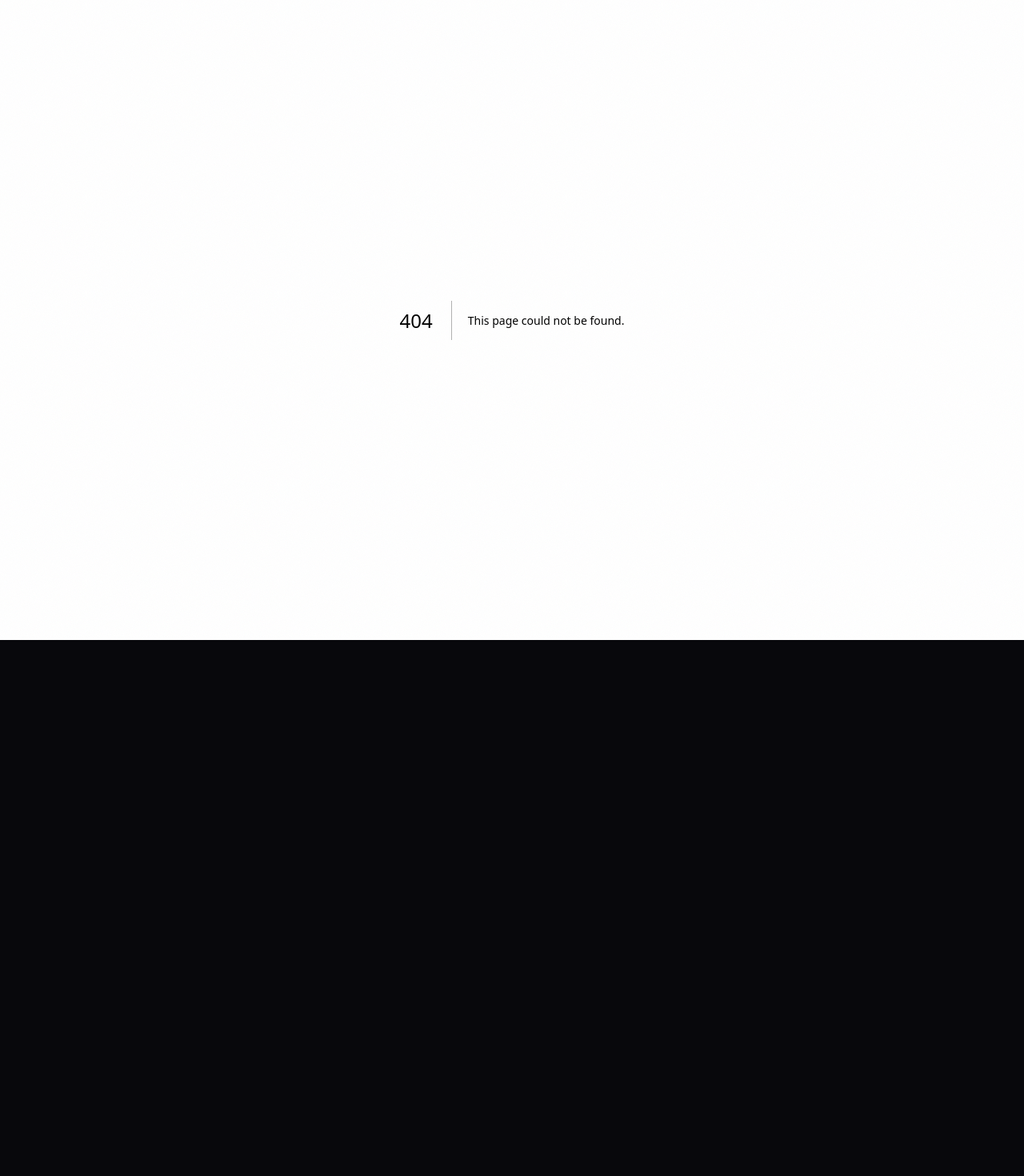
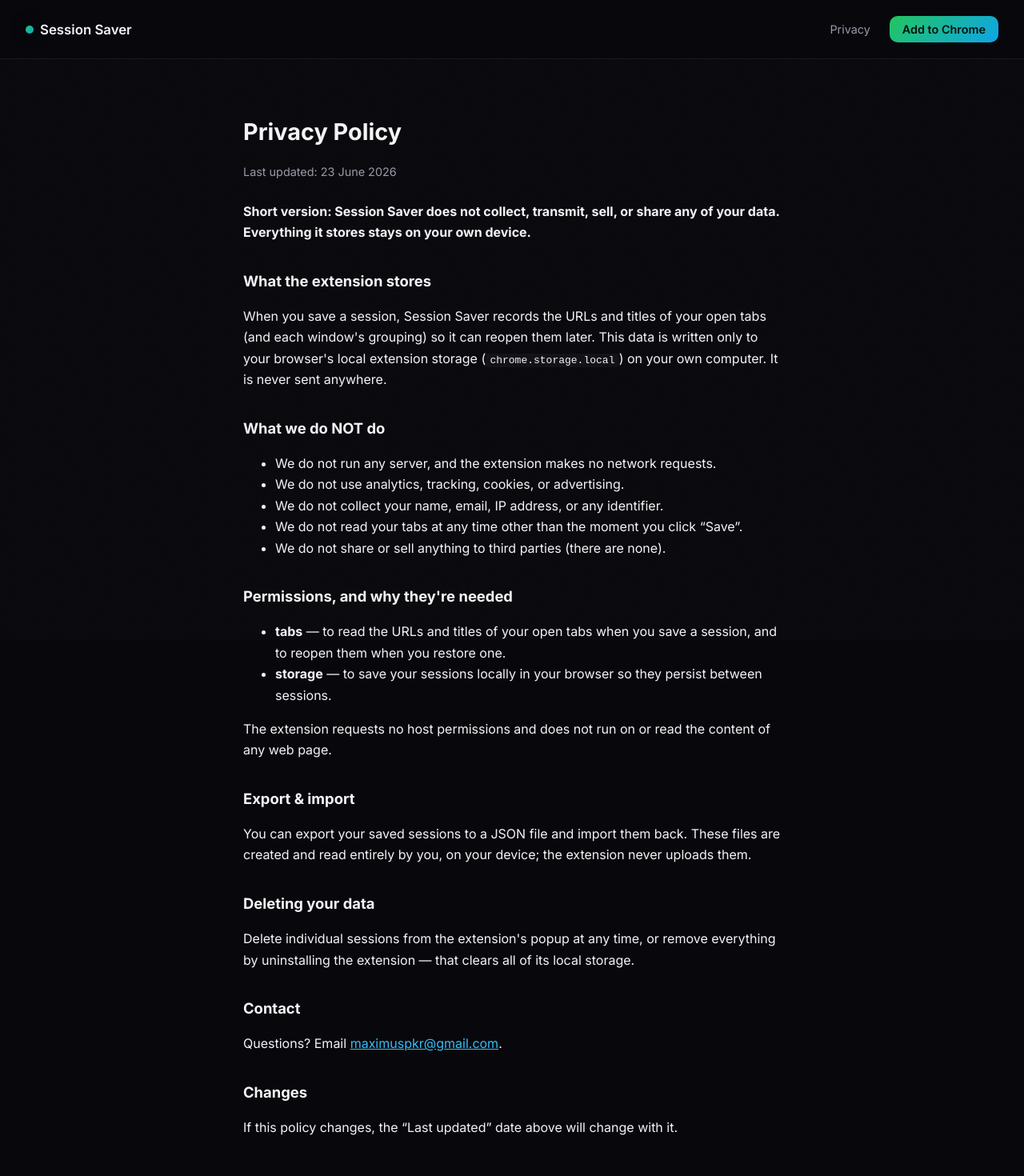
Before and after one commit to televox369/session-saver-site, a Next.js app: page /privacy in a window 1280 px wide. Before the commit this address had no page. Shown: the top 1470 px of the page at 80% size. Before the commit the page ends 800 px from the top, so only its background shows below. Built offline with nearby package versions, Linux system fonts and the light colour scheme.

Commit message:
Add privacy policy page

```diff
--- /dev/null
+++ b/src/app/privacy/page.tsx
@@ -0,0 +1,87 @@
+// src/app/privacy/page.tsx
+import type { Metadata } from "next";
+import Header from "@/components/Header";
+import Footer from "@/components/Footer";
+import styles from "./privacy.module.css";
+
+export const metadata: Metadata = {
+  title: "Privacy Policy — Session Saver",
+  description: "Session Saver does not collect, transmit, sell, or share any of your data.",
+};
+
+export default function PrivacyPage() {
+  return (
+    <>
+      <Header />
+      <main className={styles.main}>
+        <h1>Privacy Policy</h1>
+        <p className={styles.muted}>Last updated: 23 June 2026</p>
+
+        <p className={styles.lead}>
+          <strong>
+            Short version: Session Saver does not collect, transmit, sell, or
+            share any of your data. Everything it stores stays on your own device.
+          </strong>
+        </p>
+
+        <h2>What the extension stores</h2>
+        <p>
+          When you save a session, Session Saver records the URLs and titles
+          of your open tabs (and each window&apos;s grouping) so it can reopen
+          them later. This data is written only to your browser&apos;s local
+          extension storage (<code>chrome.storage.local</code>) on your own
+          computer. It is never sent anywhere.
+        </p>
+
+        <h2>What we do NOT do</h2>
+        <ul>
+          <li>We do not run any server, and the extension makes no network requests.</li>
+          <li>We do not use analytics, tracking, cookies, or advertising.</li>
+          <li>We do not collect your name, email, IP address, or any identifier.</li>
+          <li>We do not read your tabs at any time other than the moment you click &ldquo;Save&rdquo;.</li>
+          <li>We do not share or sell anything to third parties (there are none).</li>
+        </ul>
+
+        <h2>Permissions, and why they&apos;re needed</h2>
+        <ul>
+          <li>
+            <strong>tabs</strong> — to read the URLs and titles of your open
+            tabs when you save a session, and to reopen them when you restore one.
+          </li>
+          <li>
+            <strong>storage</strong> — to save your sessions locally in your
+            browser so they persist between sessions.
+          </li>
+        </ul>
+        <p>
+          The extension requests no host permissions and does not run on or
+          read the content of any web page.
+        </p>
+
+        <h2>Export &amp; import</h2>
+        <p>
+          You can export your saved sessions to a JSON file and import them
+          back. These files are created and read entirely by you, on your
+          device; the extension never uploads them.
+        </p>
+
+        <h2>Deleting your data</h2>
+        <p>
+          Delete individual sessions from the extension&apos;s popup at any
+          time, or remove everything by uninstalling the extension — that
+          clears all of its local storage.
+        </p>
+
+        <h2>Contact</h2>
+        <p>
+          Questions? Email{" "}
+          <a href="mailto:maximuspkr@gmail.com">maximuspkr@gmail.com</a>.
+        </p>
+
+        <h2>Changes</h2>
+        <p>If this policy changes, the &ldquo;Last updated&rdquo; date above will change with it.</p>
+      </main>
+      <Footer />
+    </>
+  );
+}
--- /dev/null
+++ b/src/app/privacy/privacy.module.css
@@ -0,0 +1,38 @@
+.main {
+  max-width: 720px;
+  margin: 0 auto;
+  padding: 3rem 1.5rem 5rem;
+  position: relative;
+  z-index: 2;
+  line-height: 1.65;
+}
+
+.main h1 {
+  font-size: 1.8rem;
+  margin-bottom: 0.25rem;
+}
+
+.main h2 {
+  font-size: 1.15rem;
+  margin-top: 2rem;
+}
+
+.muted {
+  color: var(--fg-muted);
+  font-size: 0.9rem;
+}
+
+.lead {
+  margin: 1.5rem 0;
+}
+
+.main code {
+  background: var(--bg-elevated);
+  padding: 0.1em 0.4em;
+  border-radius: 4px;
+}
+
+.main a {
+  color: var(--cyan);
+  text-decoration: underline;
+}
```
